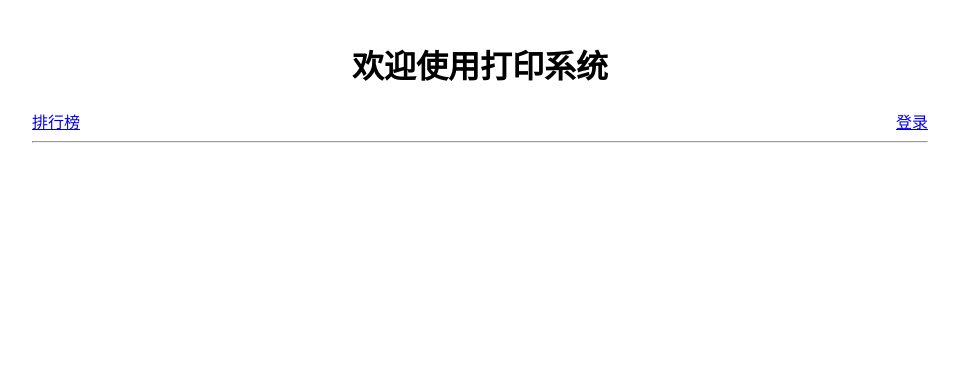
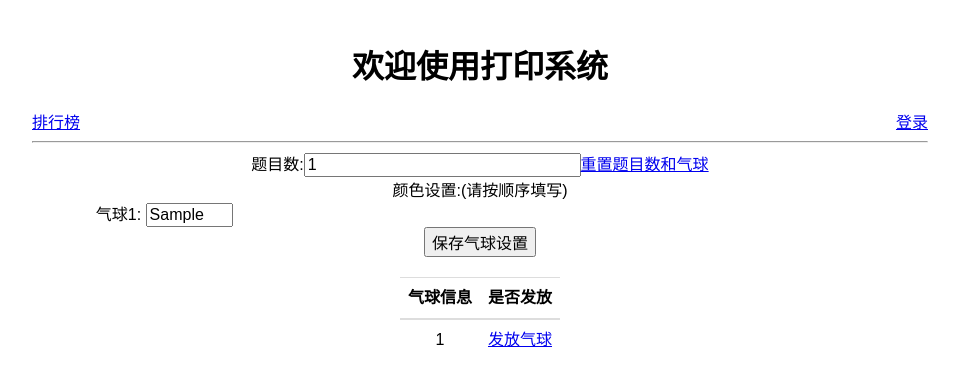
Before and after one commit to intspt/print, a Flask app: template app/templates/balloon.html in a window 1280 px wide. Shown: the top 386 px of the page, without its empty margins (160-1119 px from the left). Run offline with Flask 2, Linux system fonts and the light colour scheme; the template is opened without the code that fills it: most values are stand-ins (such as "Sample title", 1, 10 or a date in 2020).

Commit message:
almost finish balloon

```diff
--- a/app/getBoard.py
+++ b/app/getBoard.py
@@ -4,31 +4,33 @@ import re
 import os
 
 BOARD_ADDR = './app/templates/summary.html'
+
 solvelist = []
 
-def getBoard():
+def getBoard(problem_num):
     if not os.path.exists(BOARD_ADDR):
         print 'path error, no summary.html'
     else:
+        global solvelist
+        solvelist = []
         board = open(BOARD_ADDR, 'r')
         contents = board.read().decode('utf-8')
         pattern = re.compile(r'<tr>(.*?)</tr>', re.S)
         lines = re.findall(pattern, contents)
         pattern = ''
-        for i in range(16):  #根据summary里td标签个数改变
+        for i in range(problem_num + 5):  #summary里td标签除题目个数以外是5个
             pattern += '<td>(.*?)</td>'
         # print pattern
         pattern = re.compile(pattern, re.S)
         for line in lines:
             # print line
             info = re.findall(pattern, line)
-            # record = ['a', 'b']
-            # print record
+            # print info
             if info and info[0][0] != '':
                 # print info, len(info)
                 record = []
                 record = [info[0][1], info[0][2]]   #队伍名和总共解决的题数
-                for i in range(4, 15):
+                for i in range(4, problem_num + 4):
                         record.append(info[0][i][2])
                 # print record
                 solvelist.append(record)
@@ -43,5 +45,7 @@ def getBoard():
 def getSolvelist():
     return solvelist
 
-if __name__ == '__main__':
-    getBoard()
+#测试部分
+# if __name__ == '__main__':
+#     problem_num = raw_input('please input problem number')
+#     getBoard(int(problem_num))
--- a/app/static/css/main.css
+++ b/app/static/css/main.css
@@ -80,3 +80,7 @@ thead {
   vertical-align: bottom;
   border-bottom: 2px solid #ddd;
 }
+
+.color{
+  width: 30%;
+}
--- a/app/templates/balloon.html
+++ b/app/templates/balloon.html
@@ -1,4 +1,108 @@
-{% extends "base.html" %}
+
+{% extends "base.html"%}
 {% block content %}
-
+    <form class="team-add-form pr" method="POST" action="/balloon">
+        <table>
+            <thead>
+                <tr>
+                    <label>题目数:</label>
+                    {% if problem_num == 0 %}
+                        <input type="text" name="problem_num" class="color"></input>
+                    {% else %}
+                        <input type="text" name="problem_num" class="color" value={{ problem_num }}></input>
+                        <a type="button" href="/resetBalloon">重置题目数和气球</a>
+                    {% endif %}
+                </tr>
+                <br/>
+                <tr>
+                    颜色设置:(请按顺序填写)
+                </tr>
+            </thead>
+            <tbody>
+                    {% if problem_num == 0 %}
+                    <tr>
+                        <td>
+                            <label>气球1:</label>
+                            <input type="text" name="1" class="color"></input>
+                        </td>
+                        <td>
+                            <label>气球2:</label>
+                            <input type="text" name="2" class="color"></input>
+                        </td>
+                        <td>
+                            <label>气球3:</label>
+                            <input type="text" name="3" class="color"></input>
+                        </td>
+                        <td>
+                            <label>气球4:</label>
+                            <input type="text" name="4" class="color"></input>
+                        </td>
+                        <td>
+                            <label>气球5:</label>
+                            <input type="text" name="5" class="color"></input>
+                        </td>
+                        <td>
+                            <label>气球6:</label>
+                            <input type="text" name="6" class="color"></input>
+                        </td>
+                    </tr>
+                    <tr>
+                        <td>
+                            <label>气球7:</label>
+                            <input type="text" name="7" class="color"></input>
+                        </td>
+                        <td>
+                            <label>气球8:</label>
+                            <input type="text" name="8" class="color"></input>
+                        </td>
+                        <td>
+                            <label>气球9:</label>
+                            <input type="text" name="9" class="color"></input>
+                        </td>
+                        <td>
+                            <label>气球10:</label>
+                            <input type="text" name="10" class="color"></input>
+                        </td>
+                        <td>
+                            <label>气球11:</label>
+                            <input type="text" name="11" class="color"></input>
+                        </td>
+                        <td>
+                            <label>气球12:</label>
+                            <input type="text" name="12" class="color"></input>
+                        </td>
+                    </tr>
+                    {% else %}
+                        {% for col in color %}
+                            <td>
+                                <label>气球{{col[0]}}:</label>
+                                <input type="text" name={{col[0]}} class="color" value={{col[1]}}></input>
+                            </td>
+                        {% endfor %}
+                    {% endif %}
+                    <br/>
+            </tbody>
+        </table>
+        <button type="submit"> 保存气球设置 </button>
+    </form>
+    <div class="list-style">
+        <table class="table" style="margin:auto">
+            <thead>
+                <tr>
+                <th> 气球信息 </th>
+                <th> 是否发放 </th>
+                </tr>
+            </thead>
+            <tbody>
+                {% for balloon in balloon_list %}
+                <tr>
+                    <td {% if sent_list[balloon[1]]==True %} style="background-color:#D7EBFF" {% endif %} > {{ balloon[0] }} </td>
+                    <td>
+                        <a href={{ url_for('sendBalloon', idx = balloon[1] )}}> 发放气球 </a>
+                    </td>
+                </tr>
+                {% endfor %}
+            </tbody>
+        </table>
+    </div>
 {% endblock %}
--- a/app/views.py
+++ b/app/views.py
@@ -11,6 +11,11 @@ from app import app, db, lm
 from models import User, Submit
 from config import LOGIN_INFO_ERROR, PERMISSION_ERROR, SUBMIT_SECCESS_INFO
 from getBoard import getBoard, getSolvelist
+
+color = []
+problem_num = 0
+balloon_list = []
+sent_list = []
 
 def get_now_time():
     return time.strftime('%H:%M:%S',time.localtime(time.time()))
@@ -141,14 +146,60 @@ def logout():
 def board():
     return render_template('summary.html')
 
-@app.route('/balloon')
+@app.route('/balloon', methods = ['GET', 'POST'])
 @admin_required
 @throw_exception
 def balloon():
-    getBoard()
-    solvelist =  getSolvelist()
-    for record in solvelist:
-        if record[1] != '0':
-            # print record[0].encode('utf-8')
-            team = User.query.filter_by(name = record[0]).first()
-    return render_template('balloon.html')
+    global color, problem_num, balloon_list, sent_list
+    if request.method == 'POST':
+        problem_num = int(request.form['problem_num'])
+        color = []
+        for i in range(problem_num):
+            color.append([str(i + 1), request.form[str(i + 1)]])
+        for i in range(problem_num):
+            print color[i]
+        return redirect('/balloon')
+    elif problem_num == 0:
+        return render_template('balloon.html', balloonList = [], sent_list = [], problem_num = problem_num, color = [])
+    else:
+        # for i in range(problem_num):
+        #     print color[i]
+        print sent_list
+        getBoard(problem_num)
+        solve_list =  getSolvelist()
+        balloon_list = []
+        cnt = 0
+        for record in solve_list:
+            # print record
+            if record[1] != '0':
+                # print record[0].encode('utf-8')
+                team = User.query.filter_by(name = record[0]).first()
+                for i in range(problem_num):
+                    if record[2 + i] != '-':
+                        message = u'给座位:' + team.location + u' 队伍:' + team.name + u' 送第' + str(i + 1) + u'题 ' + color[i][1] +u'色气球'
+                        # print message.encode('utf-8')
+                        balloon_list.append([message, cnt])
+                        cnt += 1
+                        if cnt > len(sent_list):
+                            sent_list.append(False)
+        # for balloon in balloon_list:
+        #     print balloon
+        return render_template('balloon.html', balloon_list = balloon_list, sent_list = sent_list, problem_num = problem_num, color = color)
+
+@app.route('/resetBalloon')
+@admin_required
+@throw_exception
+def resetBalloon():
+    global color, problem_num, sent_list
+    problem_num = 0
+    color = []
+    sent_list = []
+    return redirect('/balloon')
+
+@app.route('/sendBalloon/<int:idx>')
+@admin_required
+@throw_exception
+def sendBalloon(idx):
+    global sent_list
+    sent_list[idx] = True
+    return redirect('/balloon')
```
